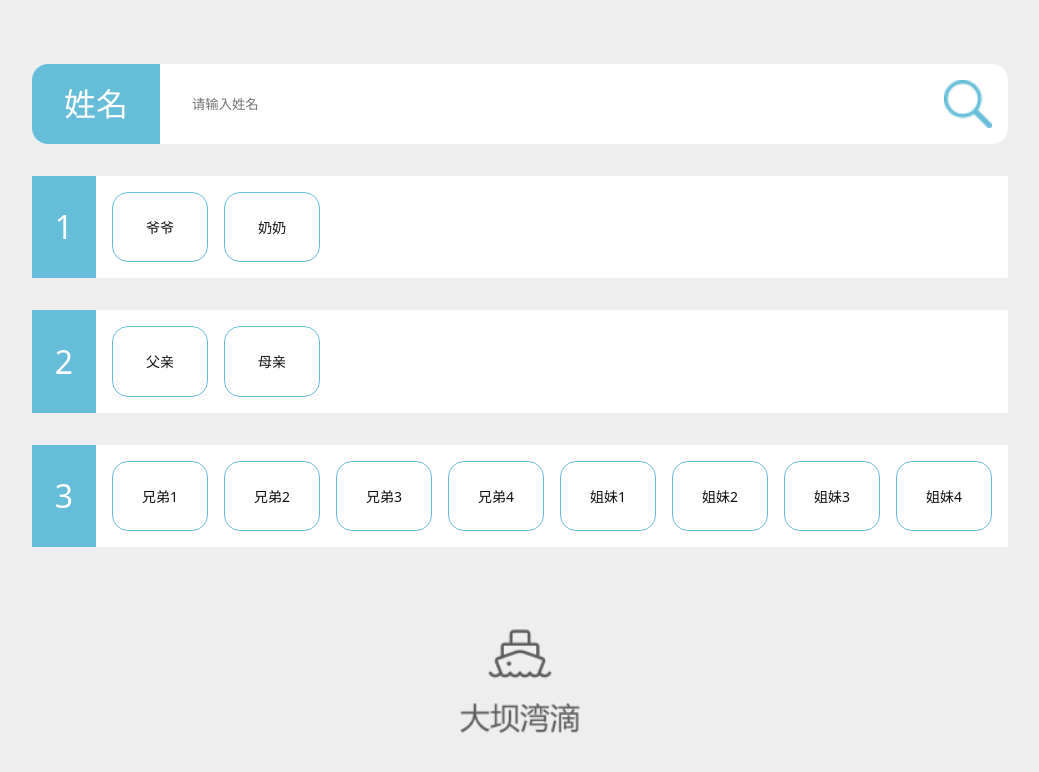
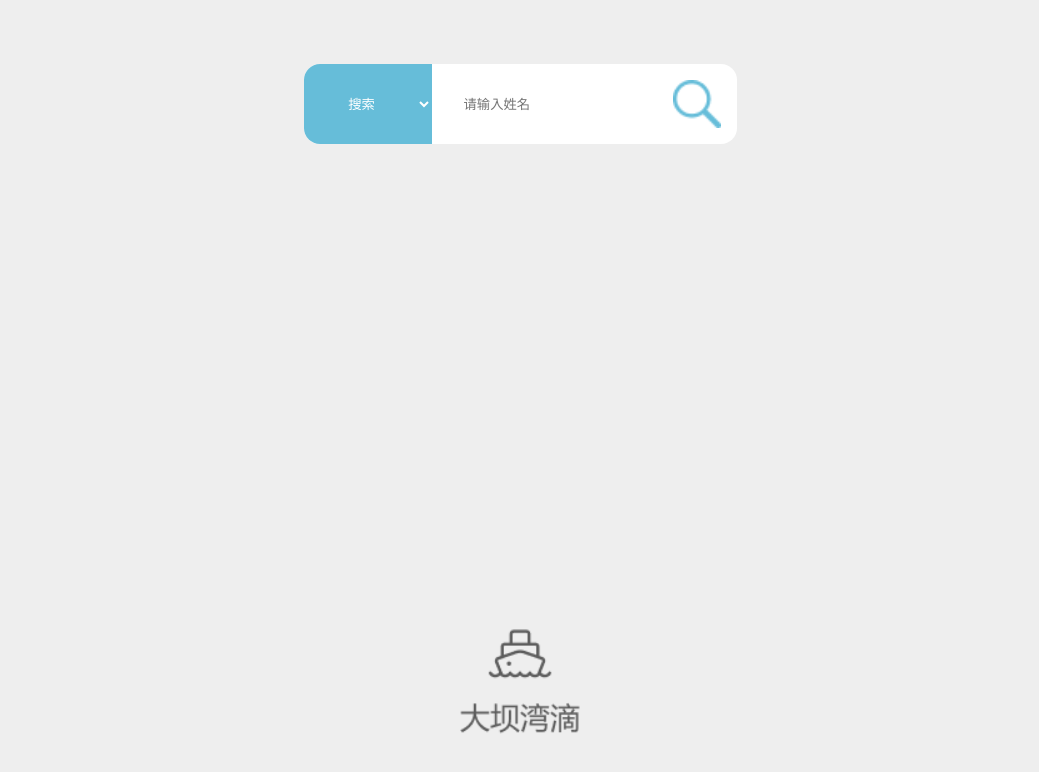
Before and after one commit to mitu-x/family_map_vite, a Vue app: page /family in a window 1280 px wide. Shown: the top 772 px of the page, without its empty margins (120-1159 px from the left). Built offline with nearby package versions, Linux system fonts and the light colour scheme; sample sign-in values are in the browser's storage.

Commit message:
【更新】族谱页面基础完善

```diff
--- a/src/components/Family.vue
+++ b/src/components/Family.vue
@@ -1,178 +1,141 @@
 <script lang="ts" setup>
-
+import FamilyPerson from "./FamilyPerson.vue";
 import {ref} from 'vue'
 
-const selectAll = ref(true)
+interface Person {
+  uuid: string,
+  name: string,
+}
+
+interface ResPersonInfo extends Person {
+  gender: '男' | '女' | '未知',
+  dateOfBAD: string,
+  homeTown: string,
+  ethnic: string,
+  profession: string,
+  degree: string,
+  politicsStatus: string,
+  personalProfile: string,
+  parent: Person[],
+  spouse: Person[],
+  siblings: Person[],
+  children: Person[]
+}
+
+const selectAll = ref(false)
 const inputString = ref('')
+const selectRes = ref<'1' | '2'>('1')
+const searchResult = ref<ResPersonInfo | null>(null)
+const titleTo = ['父母', '配偶', '兄弟姐妹', '子女']
+// 测试数据
+const data: ResPersonInfo = {
+  uuid: '1',
+  name: '陈家安',
+  gender: '男',
+  dateOfBAD: '不详',
+  homeTown: '不详',
+  ethnic: '土家族',
+  profession: '不详',
+  degree: '不详',
+  politicsStatus: '不详',
+  personalProfile: '1990年出生于广东省广州市，2010年考入中山大学，2014年本科\n' +
+      '          毕业并获得学士学位。2014年9月考入中山大学软件学院，2017年保研至\n' +
+      '          中山大学软件学院攻读硕士学位。',
+  parent: [],
+  spouse: [{uuid: "uuid", name: '冉氏'}],
+  children: [{uuid: "uuid", name: '陈芝茂'}, {uuid: "uuid", name: '陈芝顺'}],
+  siblings: [{uuid: "uuid", name: '陈芝茂'}, {uuid: "uuid", name: '陈芝顺'}, {
+    uuid: "uuid",
+    name: '陈芝茂'
+  }, {uuid: "uuid", name: '陈芝顺'}, {uuid: "uuid", name: '陈芝茂'}, {uuid: "uuid", name: '陈芝顺'}, {
+    uuid: "uuid",
+    name: '陈芝茂'
+  }, {uuid: "uuid", name: '陈芝顺'}, {uuid: "uuid", name: '陈芝茂'}, {uuid: "uuid", name: '陈芝顺'}, {
+    uuid: "uuid",
+    name: '陈芝茂'
+  }, {uuid: "uuid", name: '陈芝顺'}]
+}
+
+const dataList: Person[][] = [
+  [{uuid: '1', name: '陈家安'}, {uuid: '2', name: '冉氏'}],
+  [{uuid: '3', name: '陈芝茂'}, {uuid: '4', name: '陈芝顺'}],
+  [{uuid: '5', name: '陈珍福'}, {uuid: '6', name: '陈珍凡'}, {uuid: '5', name: '陈珍福'}, {
+    uuid: '6',
+    name: '陈珍凡'
+  }, {uuid: '5', name: '陈珍福'}, {uuid: '6', name: '陈珍凡'}, {uuid: '5', name: '陈珍福'}, {
+    uuid: '6',
+    name: '陈珍凡'
+  }],
+]
+const searchByUUID = (uuid: string) => {
+  console.log(uuid)
+  selectRes.value = '1'
+  selectAll.value = false
+  searchResult.value = data;
+  // searchByUUID()
+}
 const search = () => {
   // 调用搜索方法
-  console.log('搜索', inputString.value)
+  selectRes.value = '1'
+  selectAll.value = false
+  console.log(inputString.value)
+  searchResult.value = data;
 }
-const self = "陈家安"
+const changeHandle = () => {
+  selectAll.value = selectRes.value === '2'
+}
 </script>
 
 <template>
   <div key="sear" class="search-box">
-    <div class="name">
-      <span>姓名</span>
-    </div>
+    <select v-model="selectRes" class="name" title="选择" @change="changeHandle">
+      <option value="1">搜索</option>
+      <option value="2">全部</option>
+    </select>
     <input v-model="inputString" placeholder="请输入姓名" type="text"/>
     <img alt="搜索" src="../assets/images/search-family.png" @click="search"/>
   </div>
-  <div v-if="!selectAll" class="search-result">
+  <div v-if="!selectAll && searchResult " class="search-result">
     <div class="desc">
-      <div class="title">{{ self }}-生平简介</div>
+      <div class="title">{{ searchResult.name }}-生平简介</div>
       <div class="con">
         <p>
+          性别：
+          <span>{{ searchResult.gender }}</span>
+        </p>
+        <p>
           生卒年：
-          <span>1990-2020</span>
+          <span>{{ searchResult.dateOfBAD }}</span>
         </p>
         <p>
           籍贯：
-          <span>广东省广州市</span>
+          <span>{{ searchResult.homeTown }}</span>
         </p>
         <p>
           民族：
-          <span>汉</span>
-        </p>
-        <p>
-          职业：
-          <span>工程师</span>
-        </p>
-        <p>
-          学历：
-          <span>本科</span>
+          <span>{{ searchResult.ethnic }}</span>
         </p>
         <p>
           政治面貌：
-          <span>党员</span>
+          <span>{{ searchResult.politicsStatus }}</span>
         </p>
         <p>
           个人简介：
-          <span>{{ self }}，1990年出生于广东省广州市，2010年考入中山大学，2014年本科
-          毕业并获得学士学位。2014年9月考入中山大学软件学院，2017年保研至
-          中山大学软件学院攻读硕士学位。</span>
+          <span>{{ searchResult.name }}，{{ searchResult.personalProfile }}</span>
         </p>
       </div>
     </div>
     <div class="pic">
-      <div class="box">
-        <div class="title">
-          父母
-        </div>
-        <div class="result">
-          <div class="father person-box">父亲父亲父亲</div>
-          <div class="mother person-box">母亲</div>
-        </div>
-      </div>
-      <div class="box">
-        <div class="title">
-          配偶
-        </div>
-        <div class="result">
-          <div class="wife person-box">
-            妻子
-          </div>
-        </div>
-      </div>
-      <div class="box">
-        <div class="title">
-          兄弟姊妹
-        </div>
-        <div class="result">
-          <div class="brother person-box">
-            兄弟1
-          </div>
-          <div class="brother person-box">
-            兄弟2
-          </div>
-          <div class="brother person-box">
-            兄弟3
-          </div>
-          <div class="brother person-box">
-            兄弟4
-          </div>
-        </div>
-      </div>
-      <div class="box">
-        <div class="title">
-          儿女
-        </div>
-        <div class="result">
-          <div class="son person-box">儿子1</div>
-          <div class="daughter person-box">女儿1</div>
-          <div class="son person-box">儿子2</div>
-          <div class="daughter person-box">女儿2</div>
-          <div class="son person-box">儿子1</div>
-          <div class="daughter person-box">女儿1</div>
-          <div class="son person-box">儿子2</div>
-          <div class="daughter person-box">女儿2</div>
-          <div class="son person-box">儿子1</div>
-          <div class="daughter person-box">女儿1</div>
-          <div class="son person-box">儿子2</div>
-          <div class="daughter person-box">女儿2</div>
-          <div class="son person-box">儿子1</div>
-          <div class="daughter person-box">女儿1</div>
-          <div class="son person-box">儿子2</div>
-          <div class="daughter person-box">女儿2</div>
-        </div>
-      </div>
+      <FamilyPerson :list="searchResult.parent" :title="titleTo[0]" @FatherClick="searchByUUID"></FamilyPerson>
+      <FamilyPerson :list="searchResult.spouse" :title="titleTo[1]" @FatherClick="searchByUUID"></FamilyPerson>
+      <FamilyPerson :list="searchResult.siblings" :title="titleTo[2]" @FatherClick="searchByUUID"></FamilyPerson>
+      <FamilyPerson :list="searchResult.children" :title="titleTo[3]" @FatherClick="searchByUUID"></FamilyPerson>
     </div>
   </div>
   <div v-if="selectAll" class="all-result">
-    <div class="box">
-      <div class="title">
-        1
-      </div>
-      <div class="result">
-        <div class="grandpa person-box">
-          爷爷
-        </div>
-        <div class="grandma person-box">
-          奶奶
-        </div>
-      </div>
-    </div>
-    <div class="box">
-      <div class="title">
-        2
-      </div>
-      <div class="result">
-        <div class="father person-box">父亲</div>
-        <div class="mother person-box">母亲</div>
-      </div>
-    </div>
-    <div class="box">
-      <div class="title">
-        <div class="num">3</div>
-      </div>
-      <div class="result">
-        <div class="brother person-box">
-          兄弟1
-        </div>
-        <div class="brother person-box">
-          兄弟2
-        </div>
-        <div class="brother person-box">
-          兄弟3
-        </div>
-        <div class="brother person-box">
-          兄弟4
-        </div>
-        <div class="sister person-box">
-          姐妹1
-        </div>
-        <div class="sister person-box">
-          姐妹2
-        </div>
-        <div class="sister person-box">
-          姐妹3
-        </div>
-        <div class="sister person-box">
-          姐妹4
-        </div>
-      </div>
-    </div>
+
+    <FamilyPerson v-for="(item,index) in dataList" :key="index" :list="item" :title="(index+1)+'代'"
+                  @FatherClick="searchByUUID"></FamilyPerson>
   </div>
 
 </template>
@@ -197,8 +160,14 @@ a {
     color: #fff;
     width: 4rem;
     text-align: center;
+    border: 0;
     border-top-left-radius: 0.5rem;
     border-bottom-left-radius: 0.5rem;
+
+    &:focus-visible {
+      outline: 0;
+      border: 0;
+    }
   }
 
   input {
@@ -244,59 +213,4 @@ a {
   }
 }
 
-.box {
-  display: flex;
-  margin-top: 1rem;
-  color: #fff;
-  border-radius: 0.5rem;
-  min-height: 2.5rem;
-
-  .title {
-    background-color: @family-color;
-    width: 3rem;
-    padding: 0.5rem;
-    //min-height: 2.5rem;
-    line-height: 2rem;
-    text-align: center;
-    //border-radius: 0.5rem 0 0 0.5rem;
-
-  }
-
-  .result {
-    flex: 1;
-    background-color: #fff;
-
-    padding: 0 0.5rem 0.5rem 0;
-
-
-    .person-box {
-      float: left;
-      min-width: 3rem;
-      height: 2.2rem;
-      line-height: 2.2rem;
-      //background-color: @family-color;
-      border-radius: 0.5rem;
-      padding: 0 0.5rem;
-      text-align: center;
-      margin: 0.5rem 0 0 0.5rem;
-      font-size: 14px;
-      color: #111;
-      border: 1px solid @family-color;
-
-    }
-  }
-}
-
-.all-result {
-  .box {
-    .title {
-      padding: 0;
-      display: flex;
-      align-items: center;
-      justify-content: center;
-      width: 2rem;
-
-    }
-  }
-}
 </style>
--- /dev/null
+++ b/src/components/FamilyPerson.vue
@@ -0,0 +1,78 @@
+<script lang="ts" setup>
+
+interface P {
+  uuid: string,
+  name: string
+}
+
+const props = defineProps({
+  title: String,
+  list: Array<P>,
+})
+const emit = defineEmits(['FatherClick'])
+const handle = (uuid) => {
+  emit('FatherClick', uuid)
+}
+
+// const {title,list} = toRefs(props)
+</script>
+
+<template>
+  <div v-if="list.length !== 0" class="box">
+    <div class="title">
+      {{ title }}
+    </div>
+    <div class="result">
+      <div v-for="(item,index) in list" :key="index" class="parent person-box" @click="handle(item.uuid)">
+        {{ item.name }}
+      </div>
+    </div>
+  </div>
+</template>
+
+<style lang="less" scoped>
+
+.box {
+  display: flex;
+  margin-top: 1rem;
+  color: #fff;
+  border-radius: 0.5rem;
+  min-height: 2.5rem;
+
+  .title {
+    background-color: @family-color;
+    width: 3rem;
+    padding: 0.5rem;
+    //min-height: 2.5rem;
+    line-height: 2rem;
+    text-align: center;
+    //border-radius: 0.5rem 0 0 0.5rem;
+
+
+  }
+
+  .result {
+    flex: 1;
+    background-color: #fff;
+
+    padding: 0 0.5rem 0.5rem 0;
+
+
+    .person-box {
+      float: left;
+      min-width: 3rem;
+      height: 2.2rem;
+      line-height: 2.2rem;
+      //background-color: @family-color;
+      border-radius: 0.5rem;
+      padding: 0 0.5rem;
+      text-align: center;
+      margin: 0.5rem 0 0 0.5rem;
+      font-size: 14px;
+      color: #111;
+      border: 1px solid @family-color;
+
+    }
+  }
+}
+</style>
```
